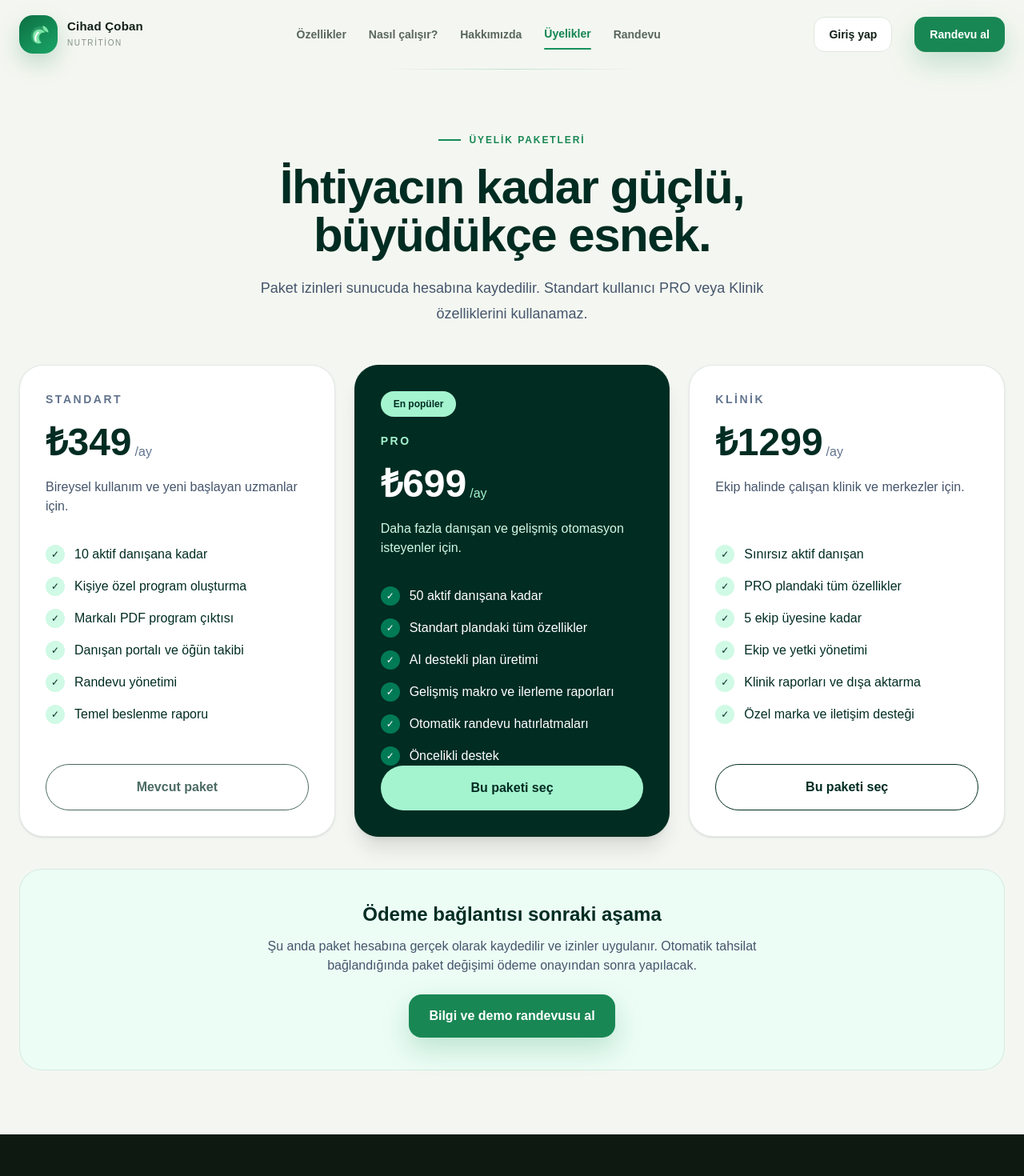
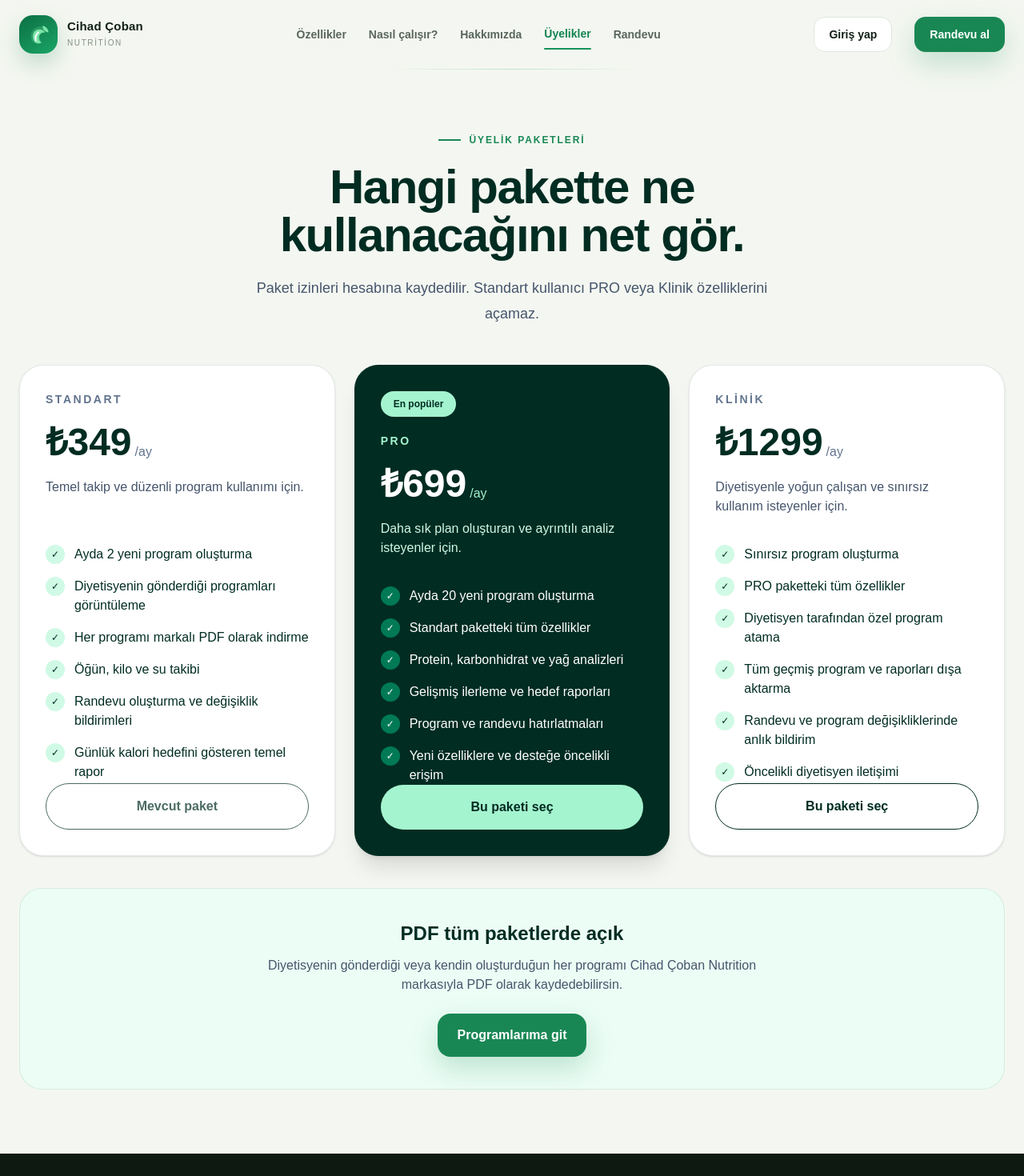
Before and after one commit to ciowastaken/cihad-coban-nutrition, a Next.js app: page /pricing in a window 1280 px wide. Shown: the top 1470 px of the page at 80% size. Built offline with nearby package versions, Linux system fonts and the light colour scheme; no server answers.

Commit message:
fix: clarify membership benefits

```diff
--- a/src/app/pricing/page.tsx
+++ b/src/app/pricing/page.tsx
@@ -2,15 +2,14 @@
 
 import Link from "next/link";
 import { useEffect, useState } from "react";
-
 import { SiteHeader } from "@/components/layout/SiteHeader";
 
 type Tier = "standard" | "pro" | "clinic";
 
 const plans: Array<{ id: Tier; name: string; price: number; description: string; popular?: boolean; features: string[] }> = [
-  { id: "standard", name: "Standart", price: 349, description: "Bireysel kullanım ve yeni başlayan uzmanlar için.", features: ["10 aktif danışana kadar", "Kişiye özel program oluşturma", "Markalı PDF program çıktısı", "Danışan portalı ve öğün takibi", "Randevu yönetimi", "Temel beslenme raporu"] },
-  { id: "pro", name: "PRO", price: 699, description: "Daha fazla danışan ve gelişmiş otomasyon isteyenler için.", popular: true, features: ["50 aktif danışana kadar", "Standart plandaki tüm özellikler", "AI destekli plan üretimi", "Gelişmiş makro ve ilerleme raporları", "Otomatik randevu hatırlatmaları", "Öncelikli destek"] },
-  { id: "clinic", name: "Klinik", price: 1299, description: "Ekip halinde çalışan klinik ve merkezler için.", features: ["Sınırsız aktif danışan", "PRO plandaki tüm özellikler", "5 ekip üyesine kadar", "Ekip ve yetki yönetimi", "Klinik raporları ve dışa aktarma", "Özel marka ve iletişim desteği"] },
+  { id: "standard", name: "Standart", price: 349, description: "Temel takip ve düzenli program kullanımı için.", features: ["Ayda 2 yeni program oluşturma", "Diyetisyenin gönderdiği programları görüntüleme", "Her programı markalı PDF olarak indirme", "Öğün, kilo ve su takibi", "Randevu oluşturma ve değişiklik bildirimleri", "Günlük kalori hedefini gösteren temel rapor"] },
+  { id: "pro", name: "PRO", price: 699, description: "Daha sık plan oluşturan ve ayrıntılı analiz isteyenler için.", popular: true, features: ["Ayda 20 yeni program oluşturma", "Standart paketteki tüm özellikler", "Protein, karbonhidrat ve yağ analizleri", "Gelişmiş ilerleme ve hedef raporları", "Program ve randevu hatırlatmaları", "Yeni özelliklere ve desteğe öncelikli erişim"] },
+  { id: "clinic", name: "Klinik", price: 1299, description: "Diyetisyenle yoğun çalışan ve sınırsız kullanım isteyenler için.", features: ["Sınırsız program oluşturma", "PRO paketteki tüm özellikler", "Diyetisyen tarafından özel program atama", "Tüm geçmiş program ve raporları dışa aktarma", "Randevu ve program değişikliklerinde anlık bildirim", "Öncelikli diyetisyen iletişimi"] },
 ];
 
 export default function PricingPage() {
@@ -25,20 +24,11 @@ export default function PricingPage() {
   }, []);
 
   async function choosePlan(tier: Tier) {
-    setSaving(tier);
-    setMessage("");
-    const response = await fetch("/api/membership", {
-      method: "PATCH",
-      headers: { "Content-Type": "application/json" },
-      credentials: "include",
-      body: JSON.stringify({ tier }),
-    });
+    setSaving(tier); setMessage("");
+    const response = await fetch("/api/membership", { method: "PATCH", headers: { "Content-Type": "application/json" }, credentials: "include", body: JSON.stringify({ tier }) });
     const data = await response.json().catch(() => ({}));
     setSaving(null);
-    if (!response.ok) {
-      setMessage(data.error || "Üyelik paketi güncellenemedi.");
-      return;
-    }
+    if (!response.ok) { setMessage(data.error || "Üyelik paketi güncellenemedi."); return; }
     setSelected(tier);
     setMessage(`${plans.find((plan) => plan.id === tier)?.name} üyeliği hesabına tanımlandı.`);
     window.dispatchEvent(new Event("membership-changed"));
@@ -50,17 +40,15 @@ export default function PricingPage() {
       <main className="shell-wide py-12 lg:py-20">
         <section className="mx-auto max-w-3xl text-center">
           <p className="eyebrow justify-center"><span /> Üyelik paketleri</p>
-          <h1 className="mt-5 text-4xl font-semibold tracking-tight text-emerald-950 lg:text-6xl">İhtiyacın kadar güçlü, büyüdükçe esnek.</h1>
-          <p className="mx-auto mt-5 max-w-2xl text-lg leading-8 text-slate-600">Paket izinleri sunucuda hesabına kaydedilir. Standart kullanıcı PRO veya Klinik özelliklerini kullanamaz.</p>
+          <h1 className="mt-5 text-4xl font-semibold tracking-tight text-emerald-950 lg:text-6xl">Hangi pakette ne kullanacağını net gör.</h1>
+          <p className="mx-auto mt-5 max-w-2xl text-lg leading-8 text-slate-600">Paket izinleri hesabına kaydedilir. Standart kullanıcı PRO veya Klinik özelliklerini açamaz.</p>
         </section>
-
         {message && <div className="mx-auto mt-8 max-w-2xl rounded-2xl border border-emerald-200 bg-emerald-50 p-4 text-center font-semibold text-emerald-900">{message}</div>}
-
         <section className="mt-12 grid gap-6 lg:grid-cols-3">
           {plans.map((plan) => {
             const active = selected === plan.id;
             return (
-              <article key={plan.id} className={`relative flex min-h-[540px] flex-col rounded-[30px] border p-8 shadow-sm ${plan.popular ? "border-emerald-950 bg-emerald-950 text-white shadow-xl" : "border-emerald-950/10 bg-white text-emerald-950"}`}>
+              <article key={plan.id} className={`relative flex min-h-[560px] flex-col rounded-[30px] border p-8 shadow-sm ${plan.popular ? "border-emerald-950 bg-emerald-950 text-white shadow-xl" : "border-emerald-950/10 bg-white text-emerald-950"}`}>
                 {plan.popular && <span className="mb-5 w-fit rounded-full bg-emerald-200 px-4 py-2 text-xs font-bold text-emerald-950">En popüler</span>}
                 <p className={`text-sm font-bold uppercase tracking-[.18em] ${plan.popular ? "text-emerald-200" : "text-slate-500"}`}>{plan.name}</p>
                 <div className="mt-5 flex items-end gap-1"><b className="text-5xl">₺{plan.price}</b><span className={plan.popular ? "text-emerald-200" : "text-slate-500"}>/ay</span></div>
@@ -71,11 +59,10 @@ export default function PricingPage() {
             );
           })}
         </section>
-
         <section className="mt-10 rounded-[28px] border border-emerald-900/10 bg-emerald-50 p-7 text-center lg:p-10">
-          <h2 className="text-2xl font-bold text-emerald-950">Ödeme bağlantısı sonraki aşama</h2>
-          <p className="mx-auto mt-3 max-w-2xl text-slate-600">Şu anda paket hesabına gerçek olarak kaydedilir ve izinler uygulanır. Otomatik tahsilat bağlandığında paket değişimi ödeme onayından sonra yapılacak.</p>
-          <Link href="/appointment" className="button button-primary mt-6">Bilgi ve demo randevusu al</Link>
+          <h2 className="text-2xl font-bold text-emerald-950">PDF tüm paketlerde açık</h2>
+          <p className="mx-auto mt-3 max-w-2xl text-slate-600">Diyetisyenin gönderdiği veya kendin oluşturduğun her programı Cihad Çoban Nutrition markasıyla PDF olarak kaydedebilirsin.</p>
+          <Link href="/plans" className="button button-primary mt-6">Programlarıma git</Link>
         </section>
       </main>
     </>
```
